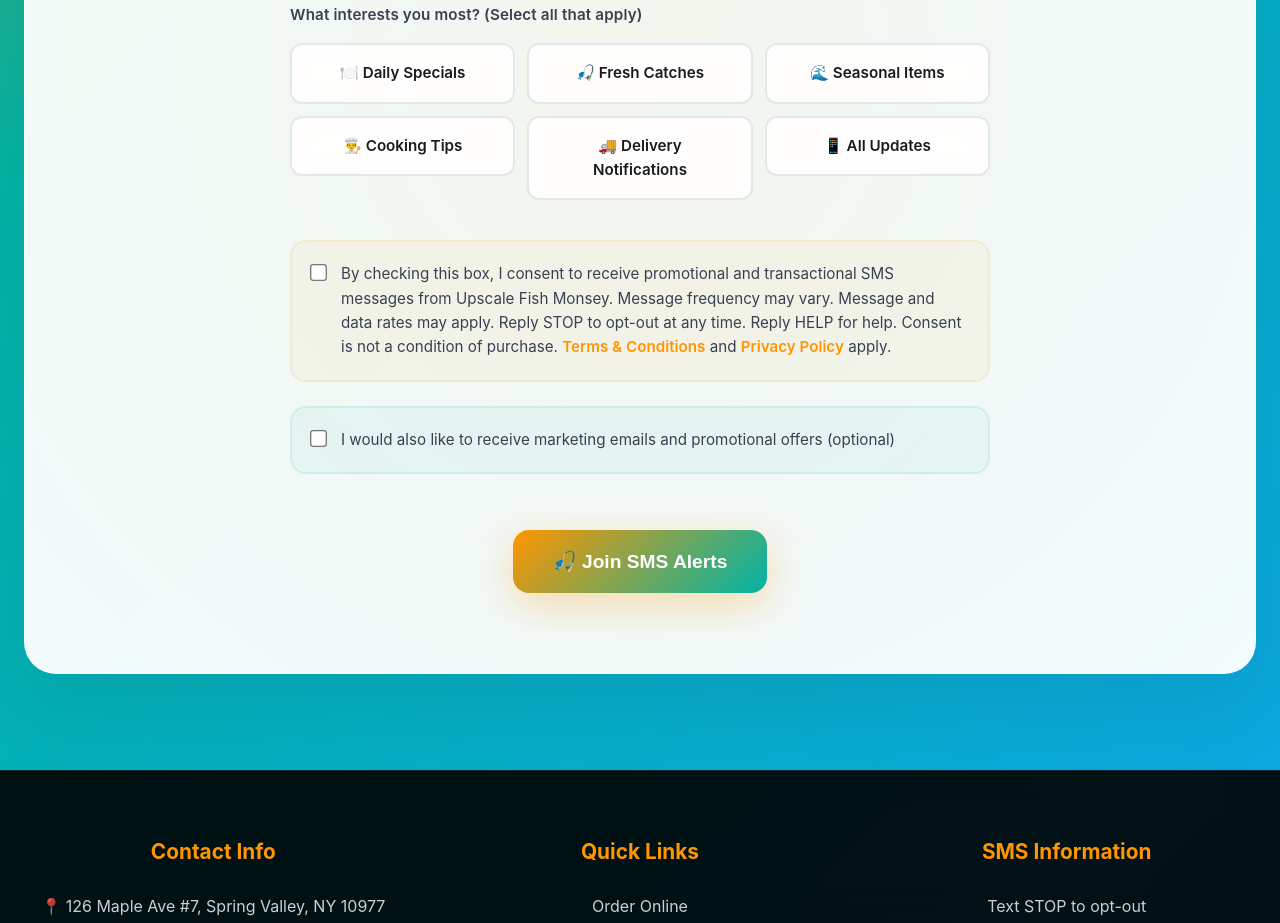
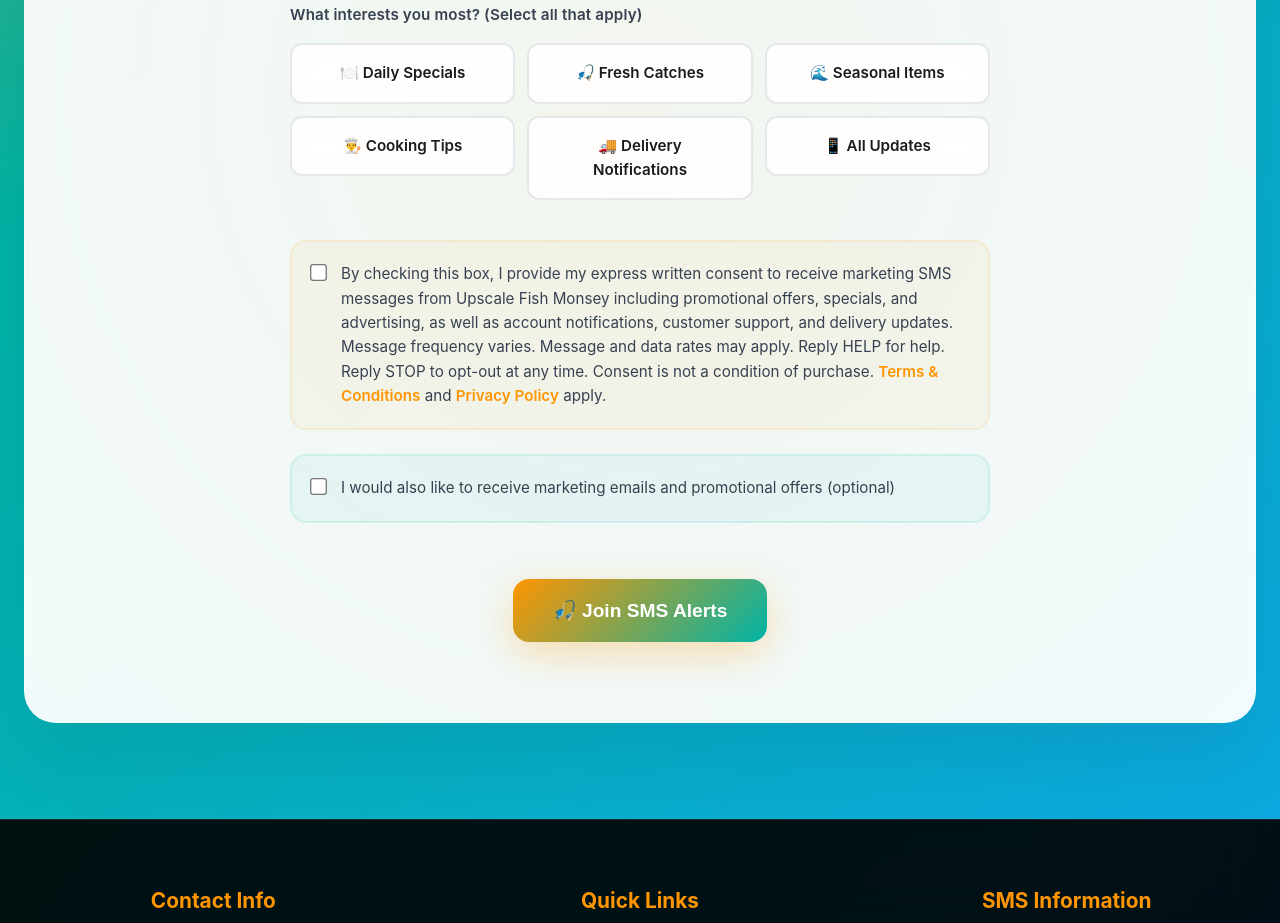
Before and after one commit to issacrosen/upscalefishmonsey.com, a plain HTML site: page index.html in a window 1280 px wide. Shown: the part 1970-2893 px from the top of the page. Drawn offline with Linux system fonts and the light colour scheme.

Commit message:
Revise SMS consent language in index.html

```diff
--- a/index.html
+++ b/index.html
@@ -760,7 +760,7 @@
                         <div class="checkbox-group">
                             <input type="checkbox" id="smsConsent" name="smsConsent">
                             <label for="smsConsent">
-                                By checking this box, I consent to receive promotional and transactional SMS messages from Upscale Fish Monsey. Message frequency may vary. Message and data rates may apply. Reply STOP to opt-out at any time. Reply HELP for help. Consent is not a condition of purchase.
+                                By checking this box, I provide my express written consent to receive marketing SMS messages from Upscale Fish Monsey including promotional offers, specials, and advertising, as well as account notifications, customer support, and delivery updates. Message frequency varies. Message and data rates may apply. Reply HELP for help. Reply STOP to opt-out at any time. Consent is not a condition of purchase.
                                 <a href="/terms.html" target="_blank">Terms & Conditions</a> and
                                 <a href="/privacy.html" target="_blank">Privacy Policy</a> apply.
                             </label>
```
